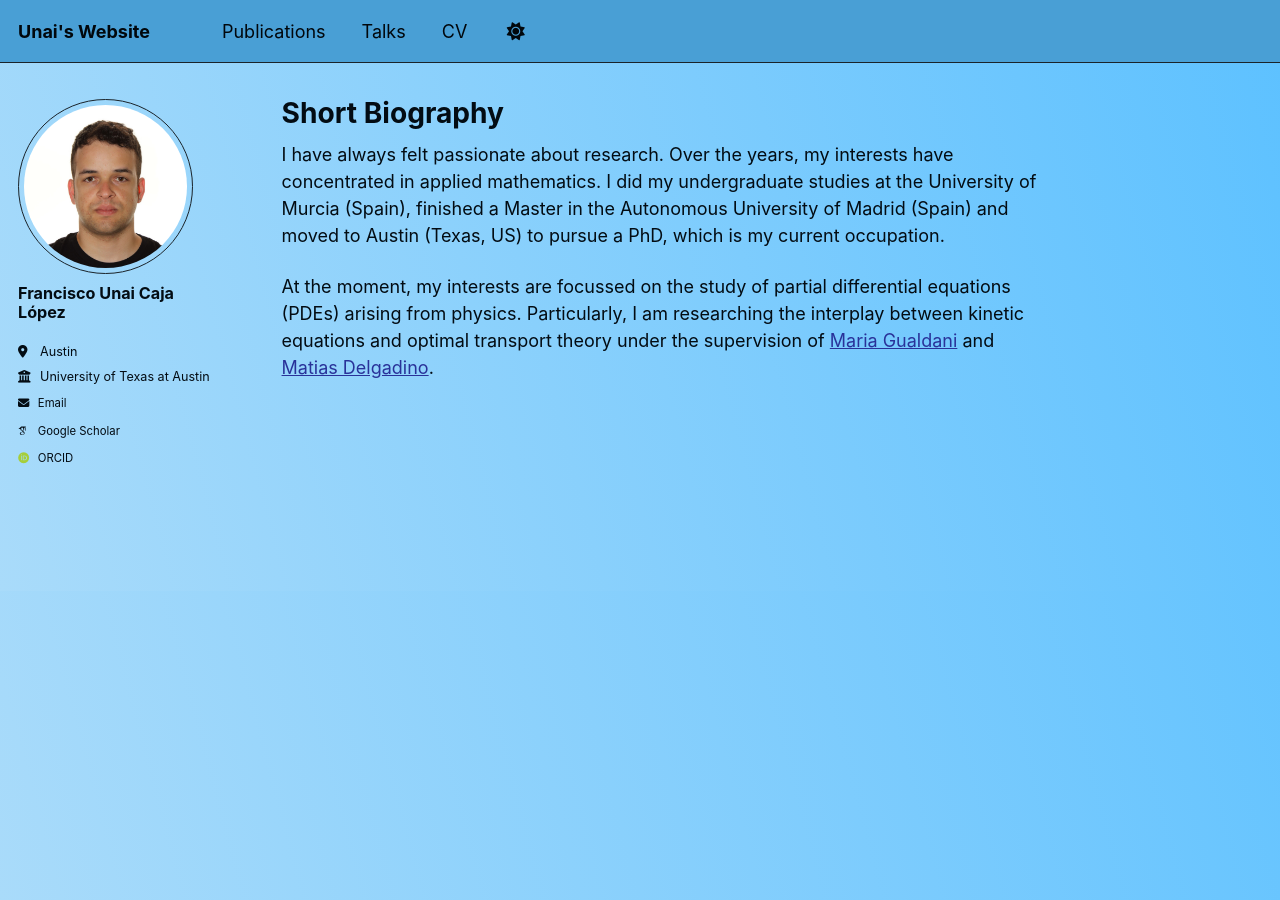
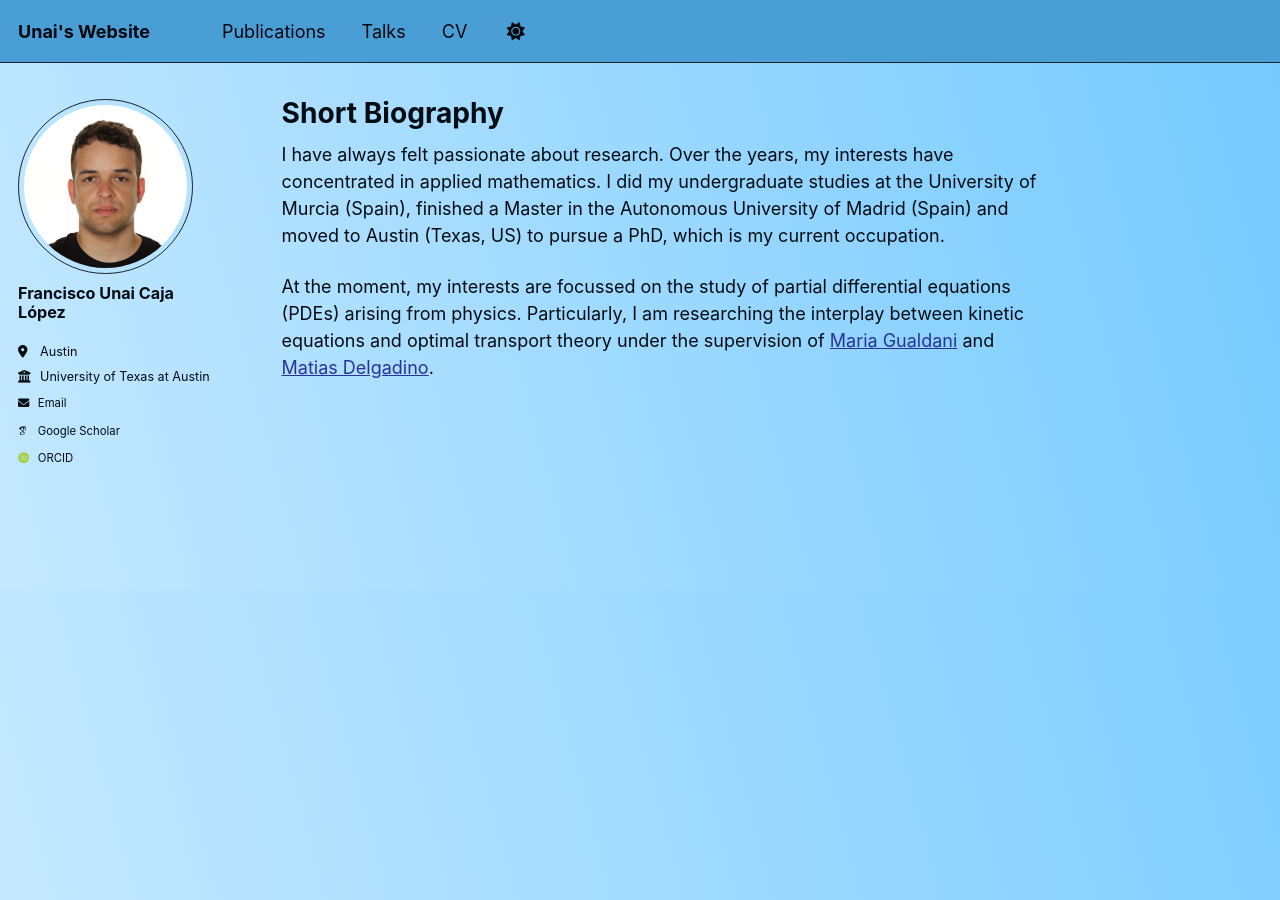
Before and after one commit to UnaiCaja/UnaiCaja.github.io, a Jekyll site: the page built from _pages/about.md, in a window 1280 px wide. Built offline with Jekyll 4.4.1, drawn with Linux system fonts in a browser that asks for light colours; some web fonts are replaced.

Commit message:
color update

```diff
--- a/_sass/theme/_dark.scss
+++ b/_sass/theme/_dark.scss
@@ -36,7 +36,7 @@ $sidebar-screen-min-width   : 1024px;
 /* Dark theme for the site */
 html[data-theme="dark"] {
     --global-base-color                 : #{$background};
-    --global-bg-color                   : #0a1a3d;
+    --global-bg-color                   : #050f26;
     --global-footer-bg-color            : #{$background};
     --global-border-color               : #{$light-gray};
     --global-dark-border-color          : #{$background-light};
--- a/_sass/theme/_default.scss
+++ b/_sass/theme/_default.scss
@@ -44,6 +44,6 @@ $sidebar-screen-min-width   : 1024px;
     --global-text-color                 : #{$gray};
     --global-text-color-light           : #{$light-gray};
     --global-thead-color                : #{$lighter-gray};
-    --global-gradient-inicial           : #a9dbfa;
-    --global-gradient-final             : #5dc1ff;
+    --global-gradient-inicial           : #c4e8ff;
+    --global-gradient-final             : #75caff;
 }
```
